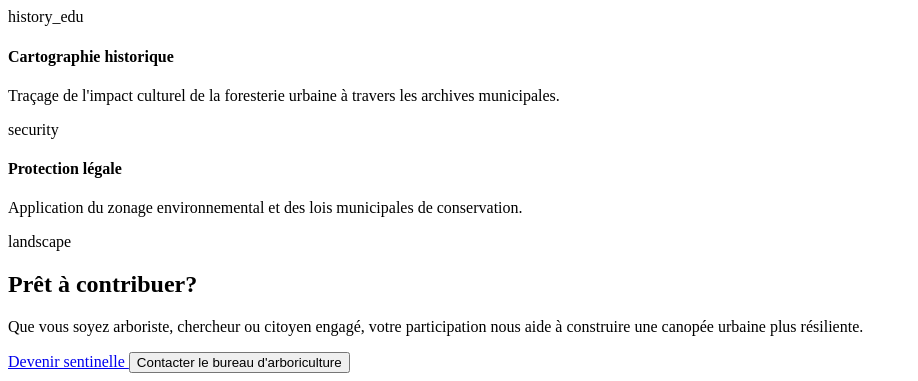
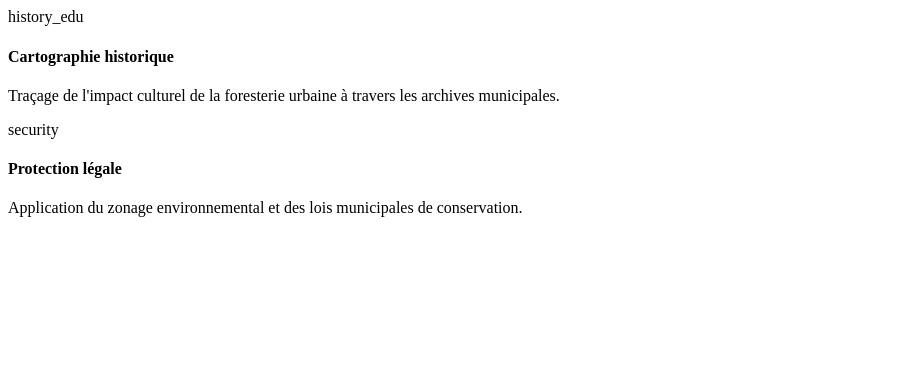
Before and after one commit to fboisdron/BDD-IA-WEB, a PHP site: page / in a window 1280 px wide. Shown: the part 2560-2941 px from the top of the page, without its empty margins (0-918 px from the left). After the commit the page ends 2777 px from the top, so only its background shows below. Run offline with PHP 8.4, Linux system fonts and the light colour scheme; some libraries are stand-ins or nearby versions.

Commit message:
Suppression doublon page besoin client

```diff
--- a/webapp/app/Views/home/index.php
+++ b/webapp/app/Views/home/index.php
@@ -20,9 +20,9 @@
                     <span class="material-symbols-outlined">explore</span>
                     Explorer le registre
                 </a>
-                <a href="/predictions" class="bg-white/10 backdrop-blur-md border border-white/20 text-white px-8 py-3 rounded-lg font-label-sm flex items-center gap-2 hover:bg-white/20 transition-colors">
+                <a href="/besoins.php" class="bg-white/10 backdrop-blur-md border border-white/20 text-white px-8 py-3 rounded-lg font-label-sm flex items-center gap-2 hover:bg-white/20 transition-colors">
                     <span class="material-symbols-outlined">info</span>
-                    Outils IA
+                    Besoins clients
                 </a>
             </div>
         </div>
@@ -189,22 +189,3 @@
         </div>
     </div>
 </section>
-
-<!-- CTA Section -->
-<section class="py-24 bg-primary text-white text-center">
-    <div class="container mx-auto px-container-padding max-w-2xl">
-        <span class="material-symbols-outlined text-6xl mb-stack-md text-secondary-fixed-dim block" style="font-variation-settings: 'FILL' 1;">landscape</span>
-        <h2 class="font-h1 text-h1 mb-stack-md">Prêt à contribuer?</h2>
-        <p class="font-body-lg text-on-primary-container mb-stack-lg">
-            Que vous soyez arboriste, chercheur ou citoyen engagé, votre participation nous aide à construire une canopée urbaine plus résiliente.
-        </p>
-        <div class="flex flex-col sm:flex-row justify-center gap-stack-md">
-            <a href="/trees/create" class="bg-secondary-fixed text-on-secondary-fixed px-10 py-4 rounded-lg font-h3 custom-shadow hover:bg-secondary-container transition-colors">
-                Devenir sentinelle
-            </a>
-            <button class="bg-transparent border-2 border-white/30 text-white px-10 py-4 rounded-lg font-h3 hover:bg-white/10 transition-colors">
-                Contacter le bureau d'arboriculture
-            </button>
-        </div>
-    </div>
-</section>
--- a/webapp/config/app.php
+++ b/webapp/config/app.php
@@ -7,7 +7,7 @@ define('APP_NAME', 'Saint-Quentin Arboré');
 define('APP_BASE_URL', getenv('APP_BASE_URL') ?: '');
 
 // Database type: 'pgsql' for PostgreSQL, 'mysql' for MySQL
-$dbType = getenv('DB_TYPE') ?: 'mysql';
+$dbType = getenv('DB_TYPE') ?: 'pgsql';
 define('DB_TYPE', $dbType);
 
 if ($dbType === 'mysql') {
--- a/webapp/public/partials/header.php
+++ b/webapp/public/partials/header.php
@@ -132,7 +132,6 @@ $currentPage = $currentPage ?? 'home';
             <a class="<?= $currentPage === 'arbres' ? 'text-emerald-700 dark:text-emerald-400 border-b-2 border-emerald-700 dark:border-emerald-400 pb-1 font-bold' : 'text-slate-600 dark:text-slate-400 hover:text-emerald-600 hover:bg-emerald-50 dark:hover:bg-emerald-900/20 transition-all duration-200 active:scale-95' ?>" href="arbres.php">Arbres</a>
             <a class="<?= $currentPage === 'cartes' ? 'text-emerald-700 dark:text-emerald-400 border-b-2 border-emerald-700 dark:border-emerald-400 pb-1 font-bold' : 'text-slate-600 dark:text-slate-400 hover:text-emerald-600 hover:bg-emerald-50 dark:hover:bg-emerald-900/20 transition-all duration-200 active:scale-95' ?>" href="cartes.php">Cartes</a>
             <a class="<?= $currentPage === 'ajout' ? 'text-emerald-700 dark:text-emerald-400 border-b-2 border-emerald-700 dark:border-emerald-400 pb-1 font-bold' : 'text-slate-600 dark:text-slate-400 hover:text-emerald-600 hover:bg-emerald-50 dark:hover:bg-emerald-900/20 transition-all duration-200 active:scale-95' ?>" href="ajout.php">Ajouter un arbre</a>
-            <a class="<?= $currentPage === 'predictions' ? 'text-emerald-700 dark:text-emerald-400 border-b-2 border-emerald-700 dark:border-emerald-400 pb-1 font-bold' : 'text-slate-600 dark:text-slate-400 hover:text-emerald-600 hover:bg-emerald-50 dark:hover:bg-emerald-900/20 transition-all duration-200 active:scale-95' ?>" href="/predictions">Outils IA</a>
             <a class="<?= $currentPage === 'besoins' ? 'text-emerald-700 dark:text-emerald-400 border-b-2 border-emerald-700 dark:border-emerald-400 pb-1 font-bold' : 'text-slate-600 dark:text-slate-400 hover:text-emerald-600 hover:bg-emerald-50 dark:hover:bg-emerald-900/20 transition-all duration-200 active:scale-95' ?>" href="besoins.php">Besoins clients</a>
         </nav>
         <div class="flex items-center gap-3">
```
